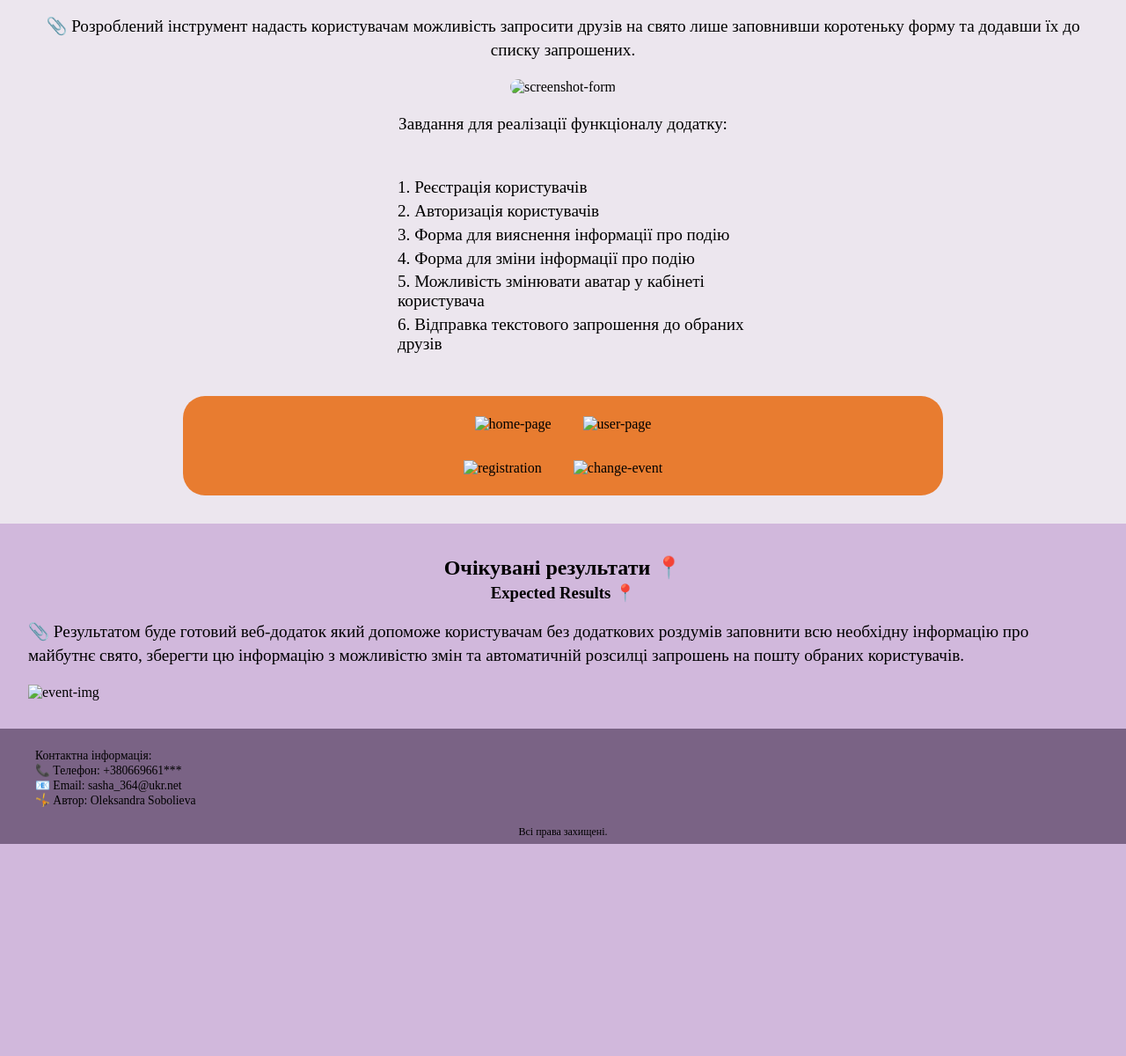
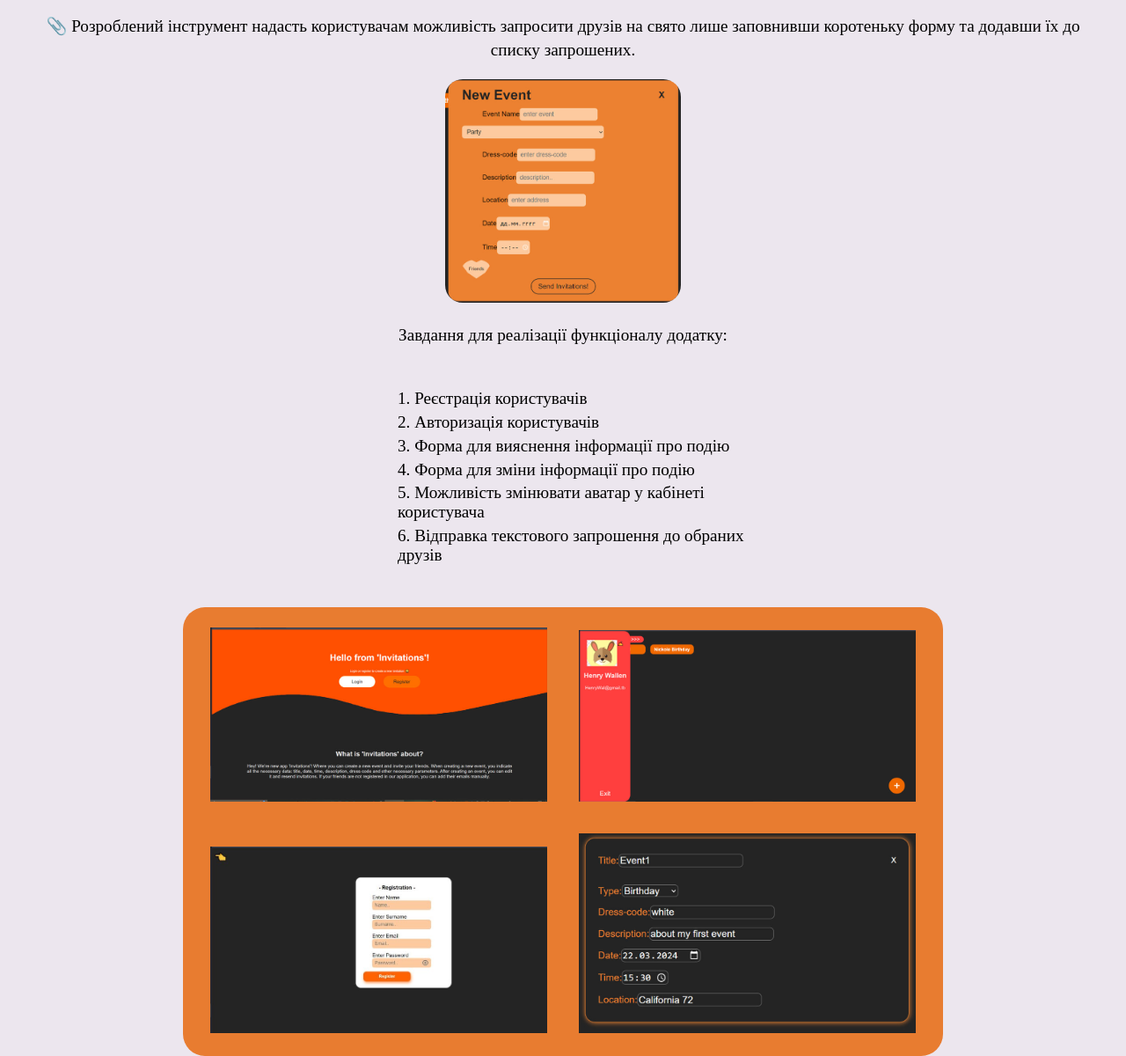
Before and after one commit to oSobolieva/Lending-BachelorWork, a website: page index.html in a window 1280 px wide. Shown: the part 959-2159 px from the top of the page at 88% size. Before the commit the page ends 1918 px from the top, so only its background shows below. Drawn offline with Linux system fonts and the light colour scheme; the site is published under a folder, as on GitHub Pages, so addresses that start at the root find nothing.

Commit message:
change pathes for images

```diff
--- a/index.html
+++ b/index.html
@@ -83,7 +83,7 @@
             <h3>Main Tasks &#128195;</h3>
             <p>&#128206; Розроблений інструмент надасть користувачам можливість запросити друзів на свято лише заповнивши коротеньку форму та
             додавши їх до списку запрошених.</p>
-            <img class = "tasks_img" src="/icons/form.jpg" alt="screenshot-form"/>
+            <img class = "tasks_img" src="./icons/form.jpg" alt="screenshot-form"/>
             <p>Завдання для реалізації функціоналу додатку:</p>
             <ol>
               <li>Реєстрація користувачів</li>
@@ -95,12 +95,12 @@
             </ol>
             <div class="tasks_illustration">
               <div>
-                <img src="/icons/home-page.jpg" alt="home-page"/>
-                <img src="/icons/user-page.jpg" alt="user-page" />
+                <img src="./icons/home-page.jpg" alt="home-page"/>
+                <img src="./icons/user-page.jpg" alt="user-page" />
               </div>
               <div>
-                <img src="/icons/registration.jpg" alt="registration" />
-                <img src="/icons/change-event.jpg" alt="change-event" />
+                <img src="./icons/registration.jpg" alt="registration" />
+                <img src="./icons/change-event.jpg" alt="change-event" />
               </div>
             </div>
         </section>
@@ -111,7 +111,7 @@
               інформацію про майбутнє свято, зберегти цю інформацію з можливістю змін та автоматичній розсилці запрошень на
               пошту обраних користувачів.
             </p>
-            <img class="results_img" src="/icons/events-im.jpg" alt="event-img"/>
+            <img class="results_img" src="./icons/events-im.jpg" alt="event-img"/>
         </section>
     </main>
     <footer>
```
